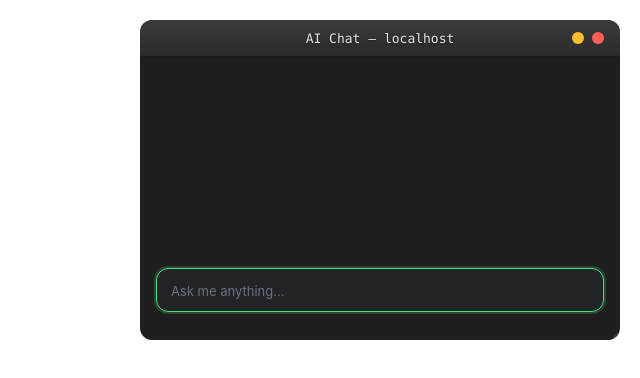
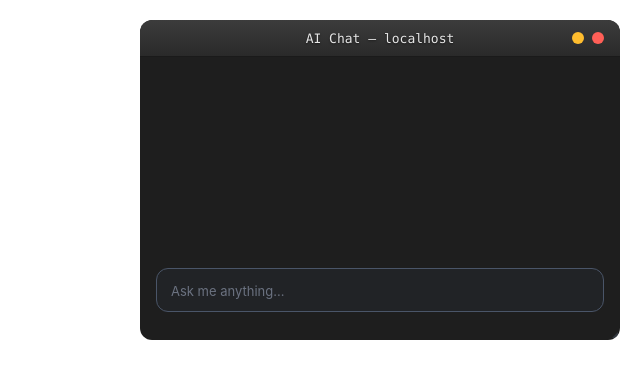
Before and after one commit to tingkelvin/tabai, a React app: page / in a window 1280 px wide. Both pictures are taken after a click on the element 1244 px from the left and 34 px from the top of the page. Shown: the top 378 px of the page, without its empty margins (640-1280 px from the left). Built offline with nearby package versions, Linux system fonts and the light colour scheme.

Commit message:
added action buttons

```diff
--- a/src/content/ContentApp.jsx
+++ b/src/content/ContentApp.jsx
@@ -1,4 +1,4 @@
-// ContentApp.jsx - Modified to accept custom chat hook
+// ContentApp.jsx - Extensible version with custom actions
 import React, { useState, useEffect, useRef, useCallback } from 'react';
 import TerminalIcon from './TerminalIcon';
 import { useUrlTracking } from './hooks/useUrlTracking';
@@ -8,8 +8,10 @@ import { useChat } from './hooks/useChat';
 import { calculateInitialPositions } from './utils/helpers';
 import { WIDGET_CONFIG, RESIZE_TYPES } from './utils/constants';
 
-// CHANGED: Accept useCustomChat prop
-const ContentApp = ({ useCustomChat }) => {
+const ContentApp = ({
+  useCustomChat,
+  customActions = [] // Array of custom action objects
+}) => {
   const [isMinimized, setIsMinimized] = useState(true);
 
   // URL tracking
@@ -28,9 +30,21 @@ const ContentApp = ({ useCustomChat }) => {
     height: WIDGET_CONFIG.DEFAULT_HEIGHT
   });
 
-  // CHANGED: Use custom chat hook if provided, otherwise use default
-  const { chatInput, chatMessages, isTyping, handleInputChange, handleKeyPress, sendMessage } =
-    useCustomChat ? useCustomChat() : useChat();
+  // Use custom chat hook if provided, otherwise use default
+  const chatHook = useCustomChat ? useCustomChat() : useChat();
+  const {
+    chatInput,
+    chatMessages,
+    isTyping,
+    handleInputChange,
+    handleKeyPress,
+    sendMessage
+  } = chatHook;
+
+  const handleSend = useCallback((e) =>{
+    sendMessage(e);
+    handleKeyPress(e);
+  })
 
   // Drag and resize functionality
   const { dragging, hasDragged, startDrag, startResize } = useDragAndResize(
@@ -61,7 +75,6 @@ const ContentApp = ({ useCustomChat }) => {
 
   const handleMinimize = useCallback(() => {
     if (!isMinimized) {
-      // Calculate icon position based on widget's top-right corner
       const iconTop = widgetPosition.top;
       const iconLeft = widgetPosition.left + widgetSize.width - WIDGET_CONFIG.ICON_SIZE;
       updateIconPosition({ top: iconTop, left: iconLeft });
@@ -70,15 +83,12 @@ const ContentApp = ({ useCustomChat }) => {
   }, [isMinimized, widgetPosition, widgetSize, updateIconPosition]);
 
   const handleExpand = useCallback(() => {
-    // Only expand if we haven't been dragging
     if (hasDragged) return;
 
     if (isMinimized) {
-      // Calculate widget position based on icon position
       const widgetTop = iconPosition.top;
       const widgetLeft = iconPosition.left - widgetSize.width + WIDGET_CONFIG.ICON_SIZE;
 
-      // Ensure widget doesn't go off-screen
       const constrainedPosition = constrainWidgetPosition(
         { top: widgetTop, left: widgetLeft },
         { elementWidth: widgetSize.width, elementHeight: widgetSize.height }
@@ -88,13 +98,17 @@ const ContentApp = ({ useCustomChat }) => {
     }
     setIsMinimized(false);
 
-    // Focus the chat input when expanding
     setTimeout(() => {
       if (chatInputRef.current) {
         chatInputRef.current.focus();
       }
     }, 100);
   }, [hasDragged, isMinimized, iconPosition, widgetSize, constrainWidgetPosition, updateWidgetPosition]);
+
+  // Filter and render visible custom actions
+  const visibleActions = customActions.filter(action =>
+    typeof action.isVisible === 'function' ? action.isVisible() : action.isVisible !== false
+  );
 
   if (isMinimized) {
     return (
@@ -171,17 +185,39 @@ const ContentApp = ({ useCustomChat }) => {
             )}
           </div>
 
+          {/* Chat input container with custom actions */}
+          <div className="chat-input-container">
+            {/* Render custom action buttons */}
+            {visibleActions.length > 0 && (
+              <div className="custom-actions-container">
+                {visibleActions.map((action, index) => (
+                  <button
+                    key={action.id || index}
+                    className={`custom-action-btn ${action.className || ''}`}
+                    onClick={action.onClick}
+                    title={action.title}
+                    disabled={action.disabled}
+                    style={action.style}
+                  >
+                    {action.icon && <span className="action-icon">{action.icon}</span>}
+                    {action.label}
+                  </button>
+                ))}
+              </div>
+            )}
+
             <textarea
               ref={chatInputRef}
               className="chat-input"
               value={chatInput}
               onChange={handleInputChange}
-            onKeyPress={handleKeyPress}
+              onKeyPress={handleSend}
               placeholder="Ask me anything..."
               rows="1"
               autoComplete="off"
               spellCheck="false"
             />
+          </div>
         </div>
       </div>
 
--- a/src/content/YoutubeContentApp.jsx
+++ b/src/content/YoutubeContentApp.jsx
@@ -1,13 +1,36 @@
 // YouTubeContentApp.jsx - Fixed version
-import React, { useEffect, useRef } from 'react';
+import React, { useEffect, useRef, useState } from 'react';
 import ContentApp from './ContentApp';
 import { useYoutubeControl } from './hooks/useYoutubeControl';
-import { useChat } from './hooks/useChat'; // ADDED: Missing import
+import { useChat } from './hooks/useChat';
 
 const YouTubeContentApp = () => {
   const { pauseVideo, resumeVideo, isVideoPaused } = useYoutubeControl();
   const typingTimeoutRef = useRef(null);
   const wasPlayingBeforeTyping = useRef(false);
+  const [showResumeButton, setShowResumeButton] = useState(false); // ADDED: Missing state
+
+  // Handle resume video action
+  const handleResumeVideo = () => {
+    if (wasPlayingBeforeTyping.current) {
+      resumeVideo();
+      wasPlayingBeforeTyping.current = false;
+      setShowResumeButton(false);
+    }
+  };
+
+  // Define custom actions for YouTube
+  const youtubeActions = [
+    {
+      id: 'resume-video',
+      label: 'Resume',
+      icon: '',
+      onClick: handleResumeVideo,
+      isVisible: () => showResumeButton,
+      className: 'resume-video-action',
+      title: 'Resume the paused YouTube video'
+    }
+  ];
 
   // Enhanced chat hook that handles YouTube video pausing
   const useYouTubeChat = () => {
@@ -23,7 +46,7 @@ const YouTubeContentApp = () => {
           pauseVideo();
         }
       } else {
-        if (wasPlayingBeforeTyping.current && isVideoPaused){
+        if (isVideoPaused() && wasPlayingBeforeTyping.current){
             wasPlayingBeforeTyping.current = false;
             resumeVideo();
         }
@@ -32,20 +55,10 @@ const YouTubeContentApp = () => {
       chatHook.handleInputChange(e);
     };
 
-    const sendMessage = async () => {
-      // Resume video when message is sent
-      if (wasPlayingBeforeTyping.current) {
-        resumeVideo();
-        wasPlayingBeforeTyping.current = false;
-      }
-
-      // Clear timeout
-      if (typingTimeoutRef.current) {
-        clearTimeout(typingTimeoutRef.current);
-      }
-
-      // Call original send message
-      await chatHook.sendMessage();
+    const sendMessage = (e) => {
+        if (e.key === 'Enter' && !e.shiftKey) {
+            setShowResumeButton(true);
+        }
     };
 
     return {
@@ -64,7 +77,12 @@ const YouTubeContentApp = () => {
     };
   }, []);
 
-  return <ContentApp useCustomChat={useYouTubeChat} />;
+  return (
+    <ContentApp
+      useCustomChat={useYouTubeChat}
+      customActions={youtubeActions}
+    />
+  );
 };
 
 export default YouTubeContentApp;
--- a/src/content/content.css
+++ b/src/content/content.css
@@ -279,10 +279,10 @@
 
 
 .chat-input {
-  background: rgba(45, 55, 72, 0.2); /* CHANGED: from rgba(55, 65, 81, 0.3) - matches user message tone but transparent */
-  border: 1px solid #4a5568; /* CHANGED: from #374151 - slightly lighter border for better visibility */
+  background: rgba(45, 55, 72, 0.2);
+  border: 1px solid #4a5568;
   border-radius: 12px;
-  color: #f7fafc; /* CHANGED: from #e5e7eb - matches user message text color */
+  color: #f7fafc;
   font-family: -apple-system, BlinkMacSystemFont, 'Segoe UI', sans-serif;
   font-size: 13px;
   line-height: 22px;
@@ -291,23 +291,113 @@
   max-height: 400px;
   height: 44px;
   padding: 11px 14px;
-  margin: 0 16px 16px 16px;
+  margin: 0;
   outline: none;
   transition: all 0.2s ease;
-  width: calc(100% - 32px);
+  width: 100%;
   box-sizing: border-box;
   overflow-y: hidden;
   vertical-align: top;
 }
 
 .chat-input:focus {
-  border-color: #4ade80;
-  box-shadow: 0 0 0 2px rgba(74, 222, 128, 0.2);
+  border-color: #4a5568; /* CHANGED: from #4ade80 - keeps same gray color when focused */
+  box-shadow: none; /* CHANGED: from green shadow - removes the green glow */
 }
 
 .chat-input::placeholder {
   color: #6b7280;
   line-height: 22px; /* Updated to match new line height */
+}
+
+/* Chat input container */
+.chat-input-container {
+  position: relative;
+  margin: 0 16px 16px 16px;
+}
+
+
+/* ====================================
+   10. action buttons
+   ==================================== */
+
+/* Custom actions container */
+.custom-actions-container {
+  margin-bottom: 8px;
+  display: flex;
+  flex-wrap: wrap;
+  gap: 8px;
+  justify-content: center;
+}
+
+/* Base custom action button */
+.custom-action-btn {
+  background: linear-gradient(135deg, #4a5568 0%, #2d3748 100%);
+  color: #f7fafc;
+  border: none;
+  border-radius: 8px;
+  padding: 8px 12px;
+  font-size: 12px;
+  font-weight: 500;
+  cursor: pointer;
+  transition: all 0.2s ease;
+  display: flex;
+  align-items: center;
+  gap: 6px;
+  box-shadow: 0 2px 4px rgba(0, 0, 0, 0.1);
+  min-height: 32px;
+}
+
+.custom-action-btn:hover {
+  background: linear-gradient(135deg, #2d3748 0%, #1a202c 100%);
+  box-shadow: 0 4px 8px rgba(0, 0, 0, 0.2);
+  transform: translateY(-1px);
+}
+
+.custom-action-btn:active {
+  transform: translateY(0);
+  box-shadow: 0 2px 4px rgba(0, 0, 0, 0.1);
+}
+
+.custom-action-btn:disabled {
+  opacity: 0.5;
+  cursor: not-allowed;
+  transform: none;
+}
+
+.custom-action-btn:disabled:hover {
+  transform: none;
+  box-shadow: 0 2px 4px rgba(0, 0, 0, 0.1);
+}
+
+/* Action icon */
+.action-icon {
+  font-size: 14px;
+  line-height: 1;
+}
+
+/* Specific action styles */
+.resume-video-action {
+  background: #374151;
+  color: #f4f7f5;
+  box-shadow: none;
+  border: none; /* CHANGED: removed green border */
+}
+
+.resume-video-action:hover {
+  background: #4a5568; /* CHANGED: simple color change instead of gradient */
+  box-shadow: none; /* CHANGED: removed shadow */
+}
+
+.save-timestamp-action {
+  background: linear-gradient(135deg, #f59e0b 0%, #d97706 100%);
+  color: white;
+  box-shadow: 0 2px 4px rgba(245, 158, 11, 0.2);
+}
+
+.save-timestamp-action:hover {
+  background: linear-gradient(135deg, #d97706 0%, #b45309 100%);
+  box-shadow: 0 4px 8px rgba(245, 158, 11, 0.3);
 }
 
 /* ====================================
```
Lines whose indentation alone changed are shown as unchanged.
